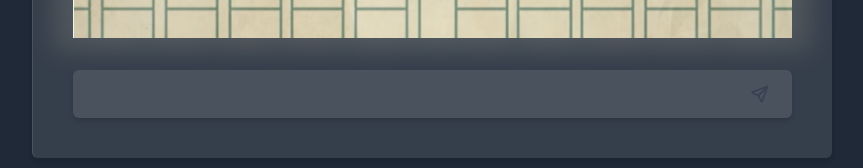
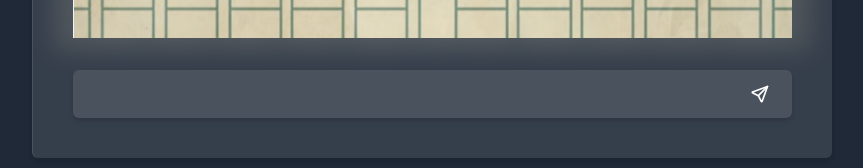
Before and after one commit to itta611/BlendGPT-old, a Next.js app: page / in a window 1280 px wide. Shown: the part 583-751 px from the top of the page, without its empty margins (208-1071 px from the left). Built offline with nearby package versions, Linux system fonts and the light colour scheme.

Commit message:
feat: update Button style

```diff
--- a/components/Button.tsx
+++ b/components/Button.tsx
@@ -43,10 +43,7 @@ const Button = forwardRef<HTMLButtonElement, PropsWithRef<ButtonProps>>(
               variant === 'primary',
           },
           {
-            'text-gray-700 hover:bg-pink-300 border': variant === 'secondary',
-          },
-          {
-            'bg-transparent text-gray-700 hover:bg-pink-300 hover:shadow-[0_0_15px_-3px] hover:shadow-pink-400':
+            'bg-transparent text-white hover:bg-pink-300 hover:shadow-[0_0_15px_-3px] hover:shadow-pink-400 hover:text-pink-950 border border-transparent hover:border-l-white/20 hover:border-t-white/20':
               variant === 'ghost',
           },
           className
```
